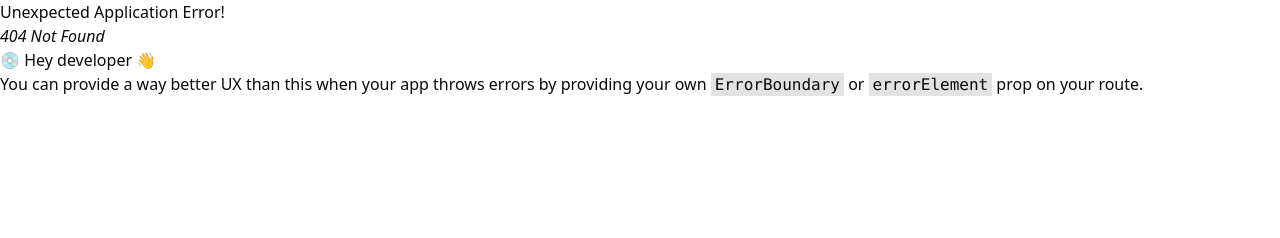
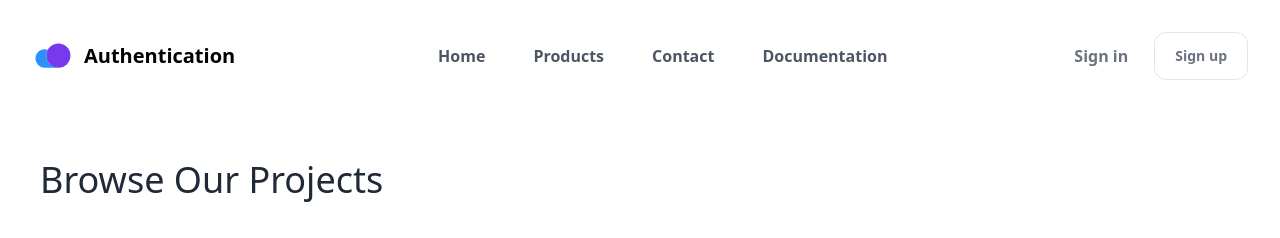
Before and after one commit to tareksabbir/Patterns, a React (Vite) app: page /product in a window 1280 px wide. Before the commit this address had no page. Shown: the top 238 px of the page. Built offline with nearby package versions, Linux system fonts and the light colour scheme.

Commit message:
product page setup

```diff
--- a/src/Authentication/PasswordEmailSignUp.jsx
+++ b/src/Authentication/PasswordEmailSignUp.jsx
@@ -1,6 +1,7 @@
 import app from "@/Firebase/Firebase.init";
 import { createUserWithEmailAndPassword, getAuth } from "firebase/auth";
 import { Link } from "react-router-dom";
+import cover from "../assets/cover.png";
 
 const PasswordEmailSignUp = () => {
   const auth = getAuth(app);
@@ -32,7 +33,7 @@ const PasswordEmailSignUp = () => {
           <aside className="relative block h-16 lg:order-last lg:col-span-5 lg:h-full xl:col-span-6">
             <img
               alt=""
-              src="https://images.unsplash.com/photo-1605106702734-205df224ecce?ixlib=rb-1.2.1&ixid=MnwxMjA3fDB8MHxwaG90by1wYWdlfHx8fGVufDB8fHx8&auto=format&fit=crop&q=100"
+              src={cover}
               className="absolute inset-0 object-cover w-full h-full"
             />
           </aside>
--- a/src/Header/Header.jsx
+++ b/src/Header/Header.jsx
@@ -39,10 +39,10 @@ const Header = () => {
               </Link>
 
               <Link
-                href="#"
+                to={"/product"}
                 className="font-semibold text-gray-600 transition duration-100 hover:text-indigo-500 active:text-indigo-700"
               >
-                About
+                Products
               </Link>
 
               <Link
--- a/src/Home/Product.jsx
+++ b/src/Product/Product.jsx
@@ -1,8 +1,8 @@
 const Product = () => {
     return (
         <div>
-            <section className="container px-6 py-8 mx-auto lg:py-16">
-            <h3 className="text-xl font-medium text-gray-800 md:text-2xl lg:text-3xl ">Browse Our Projects</h3>
+            <section className="container px-10 mx-auto lg:mb-32">
+            <h3 className="text-xl font-medium text-gray-800 md:text-2xl lg:text-4xl ">Browse Our Projects</h3>
 
             <div className="flex items-center py-6 mt-4 -mx-2 overflow-x-auto whitespace-nowrap">
                 <button
--- a/src/main.jsx
+++ b/src/main.jsx
@@ -8,6 +8,7 @@ import Home from "./Home/Home";
 import PasswordEmailSignUp from "./Authentication/PasswordEmailSignUp";
 import ContextEmailMain from "./Authentication/ContextEmailMain";
 import Register from "./loginRegister/Register/Register";
+import Product from "./Product/Product";
 
 const router = createBrowserRouter([
   {
@@ -17,6 +18,10 @@ const router = createBrowserRouter([
       {
         path: "/",
         element: <Home></Home>,
+      },
+      {
+        path: "/product",
+        element: <Product></Product>,
       },
 
 
```
